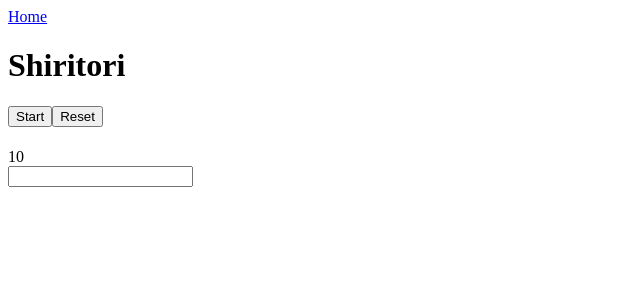
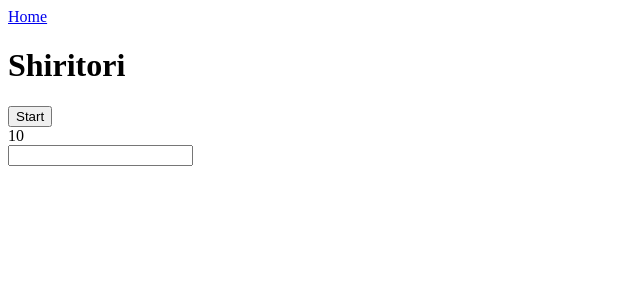
Before and after one commit to jinyanomura/my-vue-app, a Vue app: page /shiritori in a window 1280 px wide. Both pictures are taken after a click on the button "START PLAYING". Shown: the top 300 px of the page, without its empty margins (0-640 px from the left). Built offline with nearby package versions, Linux system fonts and the light colour scheme.

Commit message:
ST added 'isPlaying' property, destructured answers array

```diff
--- a/src/components/STplaying.vue
+++ b/src/components/STplaying.vue
@@ -1,21 +1,24 @@
 <template>
-  <div id="app">
-    <h1>{{ title }}</h1>
-    <div class="first-letter">
-      <button @click="start">Start</button>
-      <button @click="reset">Reset</button>
-      <h1>{{ firstLetter }}</h1>
+  <div>
+    <h1 v-if="!isPlaying">{{ title }}</h1>
+    <div>
+      <button @click="start" v-if="!isPlaying">Start</button>
+      <button @click="reset" v-if="isPlaying">Reset</button>
     </div>
+    <h1 v-if="isPlaying">Start with: "{{ firstLetter }}"</h1>
     <div class="timer">{{ time }}</div>
-    <div class="input">
-      <input type="text" v-model="input" @keydown.enter="submit" />
-    </div>
     <div class="answers">
       <div v-for="(answer, index) in answers" :key="index">
         <div class="answer-card">
-          <p>{{ index + 1 }}: {{ answer }}</p>
+          <p>{{ index + 1 }}.</p>
+          <p>
+            {{ answer.body }}<b>{{ answer.lastCharacter }}</b>
+          </p>
         </div>
       </div>
+    </div>
+    <div class="input">
+      <input type="text" v-model="input" @keydown.enter="submit" />
     </div>
   </div>
 </template>
@@ -31,30 +34,36 @@ export default {
       input: "",
       answers: [],
       intervalId: "",
+      isPlaying: false,
     };
   },
   methods: {
     start: function() {
       const index = Math.floor(Math.random() * 7);
       this.firstLetter = this.letters[index];
-      this.title = "GOGOGO~~~";
+      this.isPlaying = true;
       this.timer();
     },
     submit: function() {
-      if (this.input[0] === this.firstLetter && this.time !== 0) {
+      if (this.input[0] === this.firstLetter) {
         const indexLast = this.input.length - 1;
-        this.answers.push(this.input);
-        this.firstLetter = this.input.charAt(indexLast);
-        this.input = "";
+        const answer = {
+          body: this.input.slice(0, indexLast),
+          lastCharacter: this.input[indexLast],
+        };
+        this.answers.push(answer);
+        this.firstLetter = answer.lastCharacter;
+        this.input = answer.lastCharacter;
         clearInterval(this.intervalId);
         this.timer();
       }
     },
     reset: function() {
+      this.time = 10;
       this.firstLetter = "";
       this.input = "";
       this.answers = [];
-      this.title = "Shiritori";
+      this.isPlaying = false;
       clearInterval(this.intervalId);
     },
     timer: function() {
@@ -68,14 +77,14 @@ export default {
   watch: {
     answers: function() {
       if (this.answers.length === 10) {
-        this.title = "CLEAR!!!!!";
+        alert("Congratulation!!");
         clearInterval(this.intervalId);
       }
     },
     time: function() {
       if (this.time === 0) {
-        clearInterval(this.intervalId);
-        this.title = "GAME OVER!!!";
+        alert("GAME OVER...");
+        this.reset();
       }
     },
   },
```
